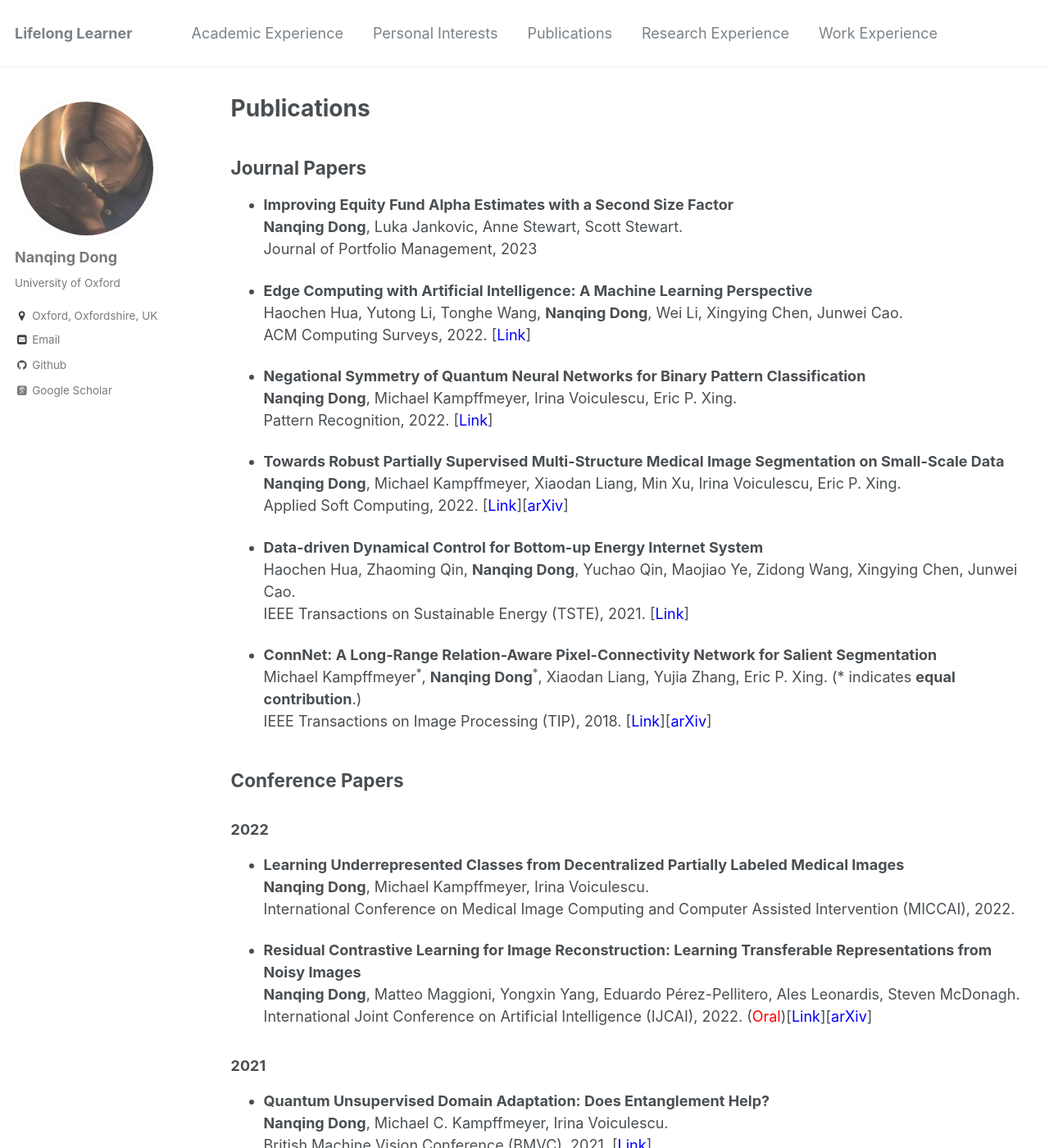
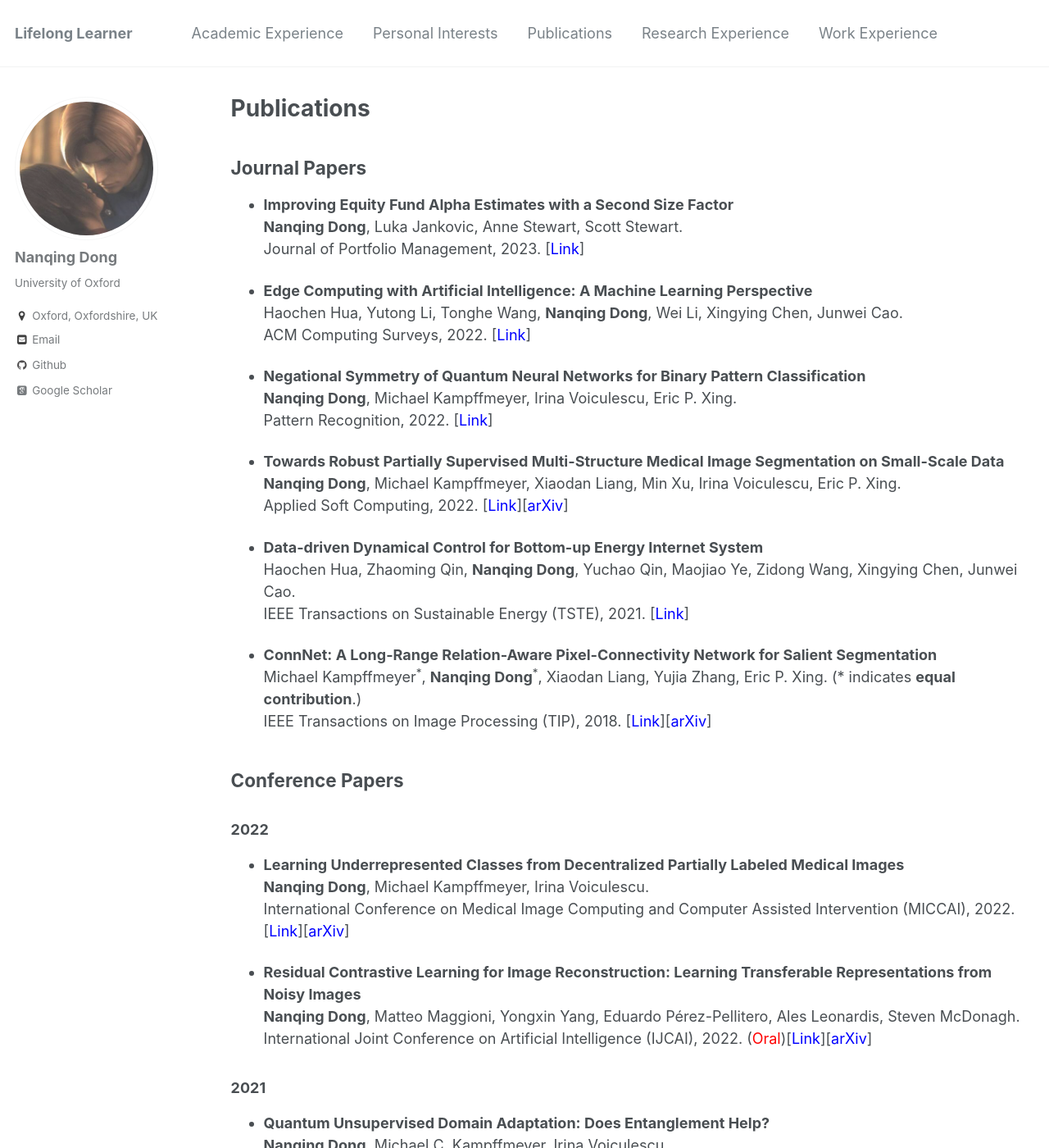
Before and after one commit to eveningdong/eveningdong.github.io, a Jekyll site: the page built from _pages/publications.md, in a window 1280 px wide and 1400 px high. Shown: the whole window at 82% size. Built offline with Jekyll 4.4.1, drawn with Linux system fonts in a browser that asks for light colours; some web fonts are replaced.

Commit message:
add link

```diff
--- a/_pages/publications.md
+++ b/_pages/publications.md
@@ -9,7 +9,7 @@ author_profile: true
 ## Journal Papers
 * **Improving Equity Fund Alpha Estimates with a Second Size Factor**
   **Nanqing Dong**, Luka Jankovic, Anne Stewart, Scott Stewart.
-  Journal of Portfolio Management, 2023
+  Journal of Portfolio Management, 2023. [[<span style="color:blue">Link</span>]](https://doi.org/10.3905/jpm.2022.1.435)
 
 * **Edge Computing with Artificial Intelligence: A Machine Learning Perspective**
   Haochen Hua, Yutong Li, Tonghe Wang, **Nanqing Dong**, Wei Li, Xingying Chen, Junwei Cao.
@@ -36,11 +36,11 @@ author_profile: true
 ### 2022
 * **Learning Underrepresented Classes from Decentralized Partially Labeled Medical Images**
   **Nanqing Dong**, Michael Kampffmeyer, Irina Voiculescu.
-  International Conference on Medical Image Computing and Computer Assisted Intervention (MICCAI), 2022.
+  International Conference on Medical Image Computing and Computer Assisted Intervention (MICCAI), 2022. [[<span style="color:blue">Link</span>]](https://link.springer.com/chapter/10.1007/978-3-031-16452-1_7)[[<span style="color:blue">arXiv</span>]](https://arxiv.org/pdf/2106.10070.pdf)
 
 * **Residual Contrastive Learning for Image Reconstruction: Learning Transferable Representations from Noisy Images**
   **Nanqing Dong**, Matteo Maggioni, Yongxin Yang, Eduardo Pérez-Pellitero, Ales Leonardis, Steven McDonagh.
-  International Joint Conference on Artificial Intelligence (IJCAI), 2022. (<span style="color:red">Oral</span>)[[<span style="color:blue">Link</span>]](https://www.ijcai.org/proceedings/2022/0406.pdf)[[<span style="color:blue">arXiv</span>]](https://arxiv.org/pdf/2106.10070.pdf)
+  International Joint Conference on Artificial Intelligence (IJCAI), 2022. (<span style="color:red">Oral</span>)[[<span style="color:blue">Link</span>]](https://www.ijcai.org/proceedings/2022/0406.pdf)[[<span style="color:blue">arXiv</span>]](https://arxiv.org/pdf/2206.15353.pdf)
 
 
 ### 2021
```
